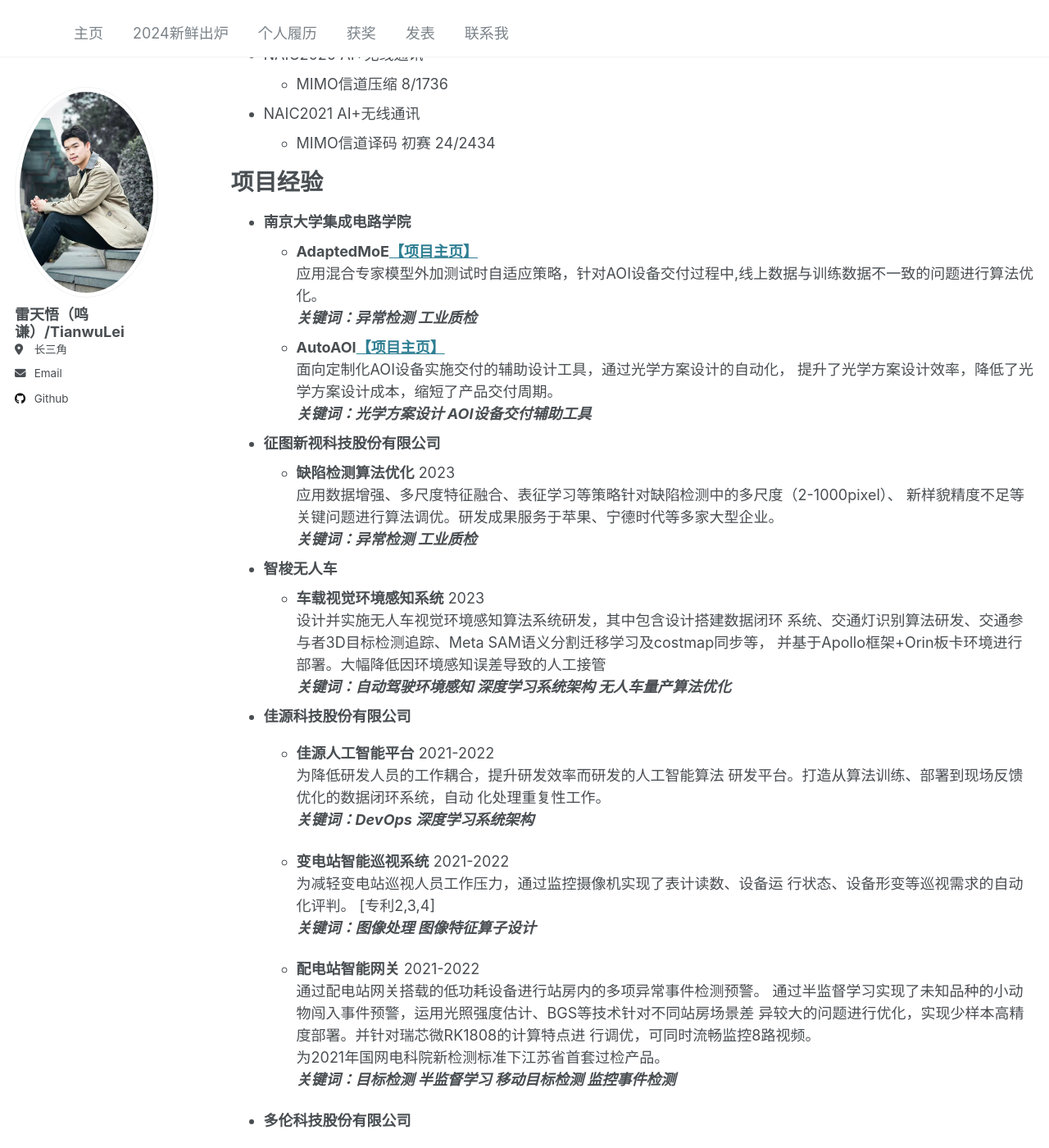
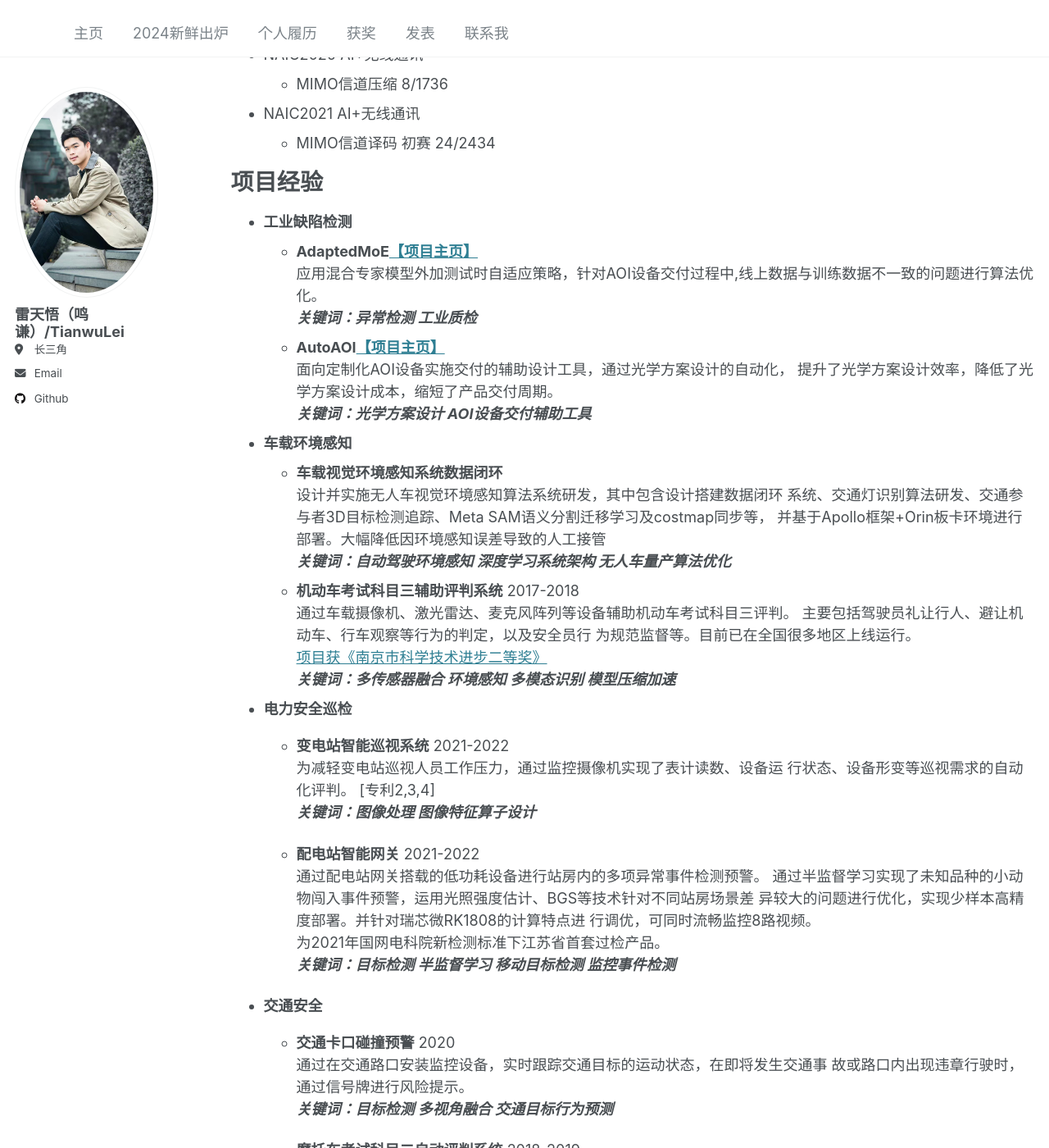
Before and after one commit to ray3572/ray3572.github.io, a Jekyll site: the page built from _pages/cv.md, in a window 1280 px wide and 1400 px high, scrolled down 989 px. Shown: the whole window at 82% size. Built offline with Jekyll 4.4.1, drawn with Linux system fonts in a browser that asks for light colours; some of the changed text lies outside the part shown.

Commit message:
update cv

```diff
--- a/_pages/cv.md
+++ b/_pages/cv.md
@@ -44,7 +44,7 @@ redirect_from:
 
 项目经验
 ======
-* **南京大学集成电路学院**
+* **工业缺陷检测**
   * **AdaptedMoE[【项目主页】](https://ray3572.github.io/AdaptedMoE_web)**
     应用混合专家模型外加测试时自适应策略，针对AOI设备交付过程中,线上数据与训练数据不一致的问题进行算法优化。
     ***关键词：异常检测 工业质检***
@@ -52,25 +52,21 @@ redirect_from:
     面向定制化AOI设备实施交付的辅助设计工具，通过光学方案设计的自动化，
     提升了光学方案设计效率，降低了光学方案设计成本，缩短了产品交付周期。
     ***关键词：光学方案设计 AOI设备交付辅助工具***
-* **征图新视科技股份有限公司**
-  * **缺陷检测算法优化** 2023
-    应用数据增强、多尺度特征融合、表征学习等策略针对缺陷检测中的多尺度（2-1000pixel）、
-    新样貌精度不足等关键问题进行算法调优。研发成果服务于苹果、宁德时代等多家大型企业。
-    ***关键词：异常检测 工业质检***
-* **智梭无人车**
-  * **车载视觉环境感知系统**  2023
+
+* **车载环境感知**
+  * **车载视觉环境感知系统数据闭环**
   设计并实施无人车视觉环境感知算法系统研发，其中包含设计搭建数据闭环
   系统、交通灯识别算法研发、交通参与者3D目标检测追踪、Meta SAM语义分割迁移学习及costmap同步等，
   并基于Apollo框架+Orin板卡环境进行部署。大幅降低因环境感知误差导致的人工接管
   ***关键词：自动驾驶环境感知 深度学习系统架构 无人车量产算法优化***
+  * **机动车考试科目三辅助评判系统**  2017-2018
+  通过车载摄像机、激光雷达、麦克风阵列等设备辅助机动车考试科目三评判。
+  主要包括驾驶员礼让行人、避让机动车、行车观察等行为的判定，以及安全员行
+  为规范监督等。目前已在全国很多地区上线运行。
+  [项目获《南京市科学技术进步二等奖》](https://mp.weixin.qq.com/s/Ru93bg6FV52Y_26FrKVyWg)
+  ***关键词：多传感器融合 环境感知 多模态识别 模型压缩加速***
 
-* **佳源科技股份有限公司**
-  * **佳源人工智能平台** 2021-2022
-   为降低研发人员的工作耦合，提升研发效率而研发的人工智能算法
-   研发平台。打造从算法训练、部署到现场反馈优化的数据闭环系统，自动
-   化处理重复性工作。
-   ***关键词：DevOps 深度学习系统架构***
-
+* **电力安全巡检**
   * **变电站智能巡视系统**  2021-2022
   为减轻变电站巡视人员工作压力，通过监控摄像机实现了表计读数、设备运
   行状态、设备形变等巡视需求的自动化评判。  [专利2,3,4]
@@ -84,7 +80,7 @@ redirect_from:
   为2021年国网电科院新检测标准下江苏省首套过检产品。
   ***关键词：目标检测 半监督学习 移动目标检测 监控事件检测***
 
-* **多伦科技股份有限公司**
+* **交通安全**
   * **交通卡口碰撞预警**  2020
   通过在交通路口安装监控设备，实时跟踪交通目标的运动状态，在即将发生交通事
   故或路口内出现违章行驶时，通过信号牌进行风险提示。
@@ -97,12 +93,12 @@ redirect_from:
   [“多伦智能摩托车考试系统”入选 2020年江苏“腾云驾数”转型升级计划优秀产品](https://mp.weixin.qq.com/s/GuhCMnsb2Ee8suLC50jkpA)
   ***关键词：目标检测 关键点定位 多视角融合 语义分割 运动目标建模***
 
-  * **机动车考试科目三辅助评判系统**  2017-2018
-  通过车载摄像机、激光雷达、麦克风阵列等设备辅助机动车考试科目三评判。
-  主要包括驾驶员礼让行人、避让机动车、行车观察等行为的判定，以及安全员行
-  为规范监督等。目前已在全国很多地区上线运行。
-  [项目获《南京市科学技术进步二等奖》](https://mp.weixin.qq.com/s/Ru93bg6FV52Y_26FrKVyWg)
-  ***关键词：多传感器融合 环境感知 多模态识别 模型压缩加速***
+* **框架与工具链**
+  * **佳源人工智能平台** 2021-2022
+   为降低研发人员的工作耦合，提升研发效率而研发的人工智能算法
+   研发平台。打造从算法训练、部署到现场反馈优化的数据闭环系统，自动
+   化处理重复性工作。
+   ***关键词：DevOps 深度学习系统架构***
 
   * **跨平台轻量级深度学习部署框架LearNet**  2017-2018
   用于深度学习算法部署的C++框架，可支持windows、linux操作系统及
```
